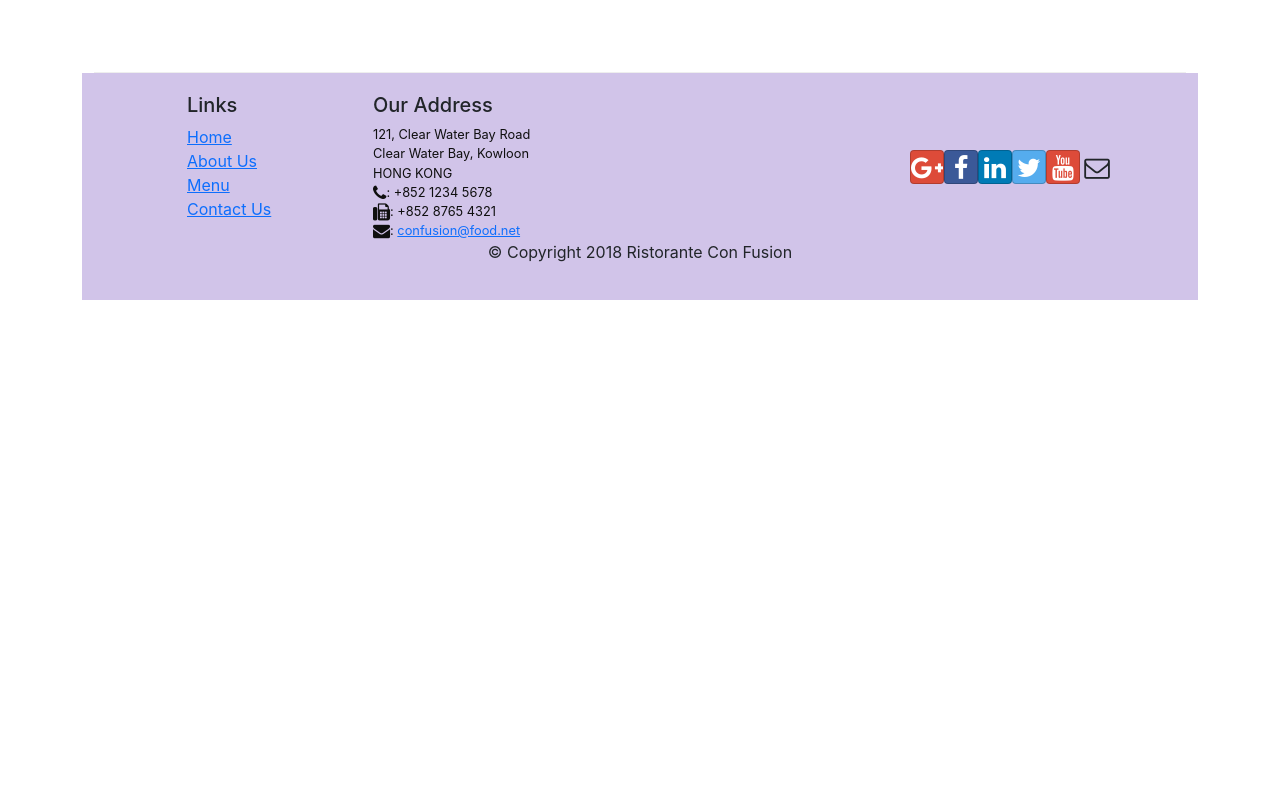
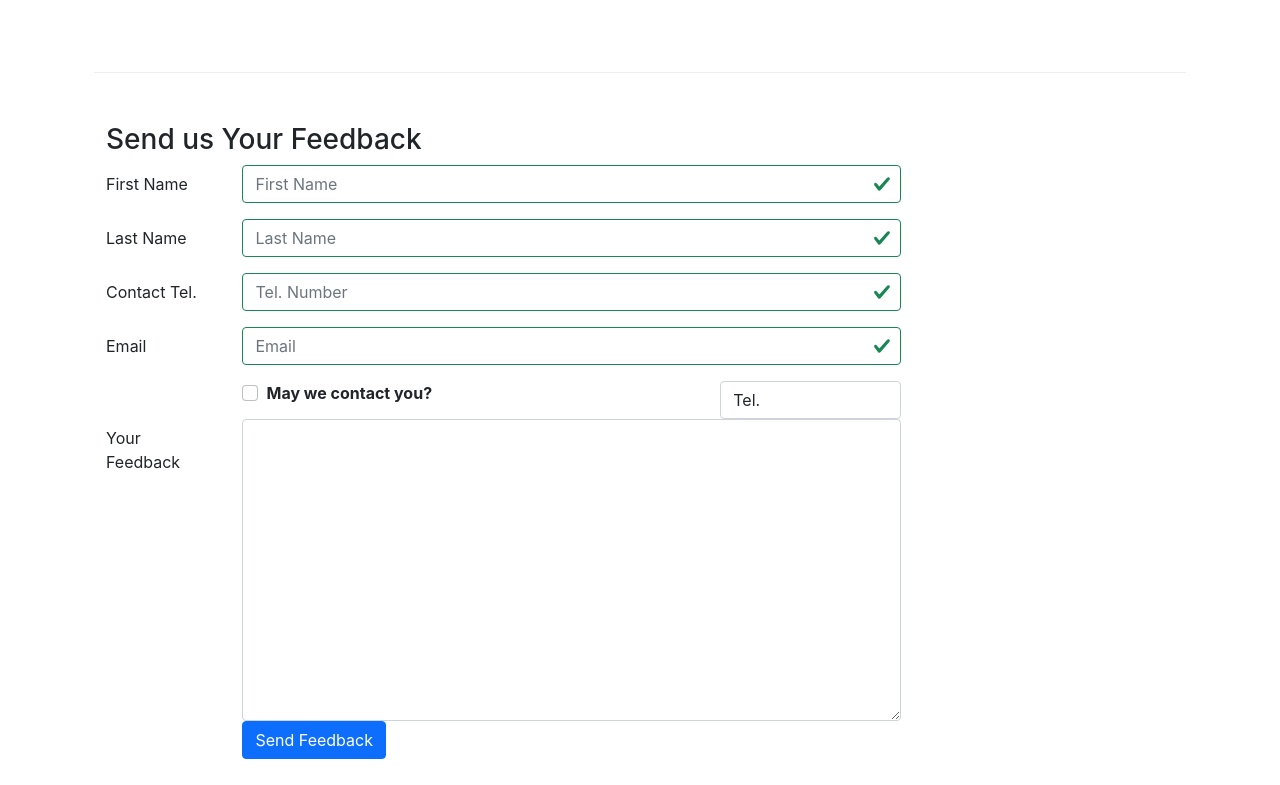
Before and after one commit to haysonyuen/react-confusion, a React (Create React App) app: page /contactus in a window 1280 px wide. Shown: the part 775-1560 px from the top of the page. Before the commit the page ends 1075 px from the top, so only its background shows below. Built offline with nearby package versions, Linux system fonts and the light colour scheme.

Commit message:
Controlled Form

```diff
--- a/src/components/ContactComponent.js
+++ b/src/components/ContactComponent.js
@@ -1,8 +1,90 @@
-import React from 'react';
-import {Breadcrumb, BreadcrumbItem} from 'reactstrap';
+import React, {Component} from 'react';
+import {Breadcrumb, BreadcrumbItem, Button, Form, FormGroup, Input, Label, Col, FormFeedback} from 'reactstrap';
 import {Link} from 'react-router-dom';
 
-function Contact(props) {
+// Form Component can only be done in Class Component to support controlled form
+
+class Contact extends Component{
+
+    constructor(props) {
+        super(props);
+        this.state = {
+            firstname: '',
+            lastname:'',
+            telnum:'',
+            email:'',
+            agree: false,
+            contactType: 'Tel.',
+            message:'',
+            touched: {
+                firstname: false,
+                lastname: false,
+                telnum: false,
+                email: false
+            }
+        };
+
+        this.handleInputChange = this.handleInputChange.bind(this);
+        this.handleSubmit = this.handleSubmit.bind(this);
+        this.handleBlur = this.handleBlur.bind(this);
+
+    }
+
+    handleInputChange(event) {
+        const target = event.target;
+        const value = target.type === 'checkbox' ? target.checked : target.value;
+        const name = target.name;
+
+        this.setState({
+            [name]: value
+        });
+    }
+
+    handleSubmit(event) {
+        console.log('Event:', event);
+        console.log('Current State is:' + JSON.stringify(this.state));
+        alert('Current State is:' + JSON.stringify(this.state));
+        event.preventDefault();
+    }
+
+    handleBlur = (field) => (evt) => {
+        this.setState({
+            touched: { ...this.state.touched, [field]: true }
+        });
+    }
+
+    validate(firstname, lastname, telnum, email) {
+        const errors = {
+            firstname: '',
+            lastname:'',
+            telnum:'',
+            email:''
+        };
+
+        if (this.state.touched.firstname && firstname.length <3)
+            errors.firstname = 'First Name should be >= 3 characters';
+        else if (this.state.touched.firstname && firstname.length > 10)
+            errors.firstname = 'First Name should be <= 10 characters';
+        if (this.state.touched.lastname && lastname.length <3)
+            errors.lastname = 'Last Name should be >= 3 characters';
+        else if (this.state.touched.lastname && lastname.length > 10)
+            errors.lastname = 'Last Name should be <= 10 characters';
+
+        const reg = /^\d+$/;
+        if (this.state.touched.telnum && !reg.test(telnum))
+            errors.telnum = 'Tel. Number should contain only numbers';
+
+        if (this.state.touched.email && email.split('').filter(x => x === '@').length !== 1)
+            errors.email = 'Email should contain a @';
+
+        return errors;
+    }
+
+    render(){
+
+        const errors = this.validate(this.state.firstname, this.state.lastname, this.state.telnum, this.state.email);
+
+
         return(
             <div className="container">
                 <div className="row">
@@ -41,8 +123,106 @@
                         </div>
                     </div>
                 </div>
+                <div className="row row-content">
+                    <div className="col-12">
+                        <h3>Send us Your Feedback</h3>
+                    </div>
+                    <div className="col-12 col-md-9">
+                        <Form onSubmit={this.handleSubmit}>
+                            <FormGroup row className="mb-3">
+                                <Label htmlFor ='firstname' md={2}>First Name</Label>
+                                <Col md= {10}>
+                                    <Input type="text" id="firstname" name="firstname"
+                                    placeholder="First Name"
+                                    value={this.state.firstname}
+                                    valid={errors.firstname ===''}
+                                    invalid= {errors.firstname !==''}
+                                    onBlur= {this.handleBlur('firstname')}
+                                    onChange={this.handleInputChange}/>
+                                    <FormFeedback>{errors.firstname}</FormFeedback>
+                                </Col>
+                            </FormGroup>
+                            <FormGroup row className="mb-3">
+                                <Label htmlFor ='lastname' md={2}>Last Name</Label>
+                                <Col md= {10}>
+                                    <Input type="text" id="lastname" name="lastname"
+                                    placeholder="Last Name"
+                                    value={this.state.lastname}
+                                    valid={errors.lastname ===''}
+                                    invalid= {errors.lastname !==''}
+                                    onBlur= {this.handleBlur('lastname')}
+                                    onChange={this.handleInputChange}/>
+                                    <FormFeedback>{errors.lastname}</FormFeedback>
+                                 </Col>
+                            </FormGroup>
+                            <FormGroup row className="mb-3">
+                                <Label htmlFor ='telnum' md={2}>Contact Tel.</Label>
+                                <Col md= {10}>
+                                    <Input type="tel" id="telnum" name="telnum"
+                                    placeholder="Tel. Number"
+                                    value={this.state.telnum}
+                                    valid={errors.telnum ===''}
+                                    invalid= {errors.telnum !==''}
+                                    onBlur= {this.handleBlur('telnum')}
+                                    onChange={this.handleInputChange}/>
+                                    <FormFeedback>{errors.telnum}</FormFeedback>
+                                 </Col>
+                            </FormGroup>
+                            <FormGroup row className="mb-3">
+                                <Label htmlFor ='email' md={2}>Email</Label>
+                                <Col md= {10}>
+                                    <Input type="email" id="email" name="email"
+                                    placeholder="Email"
+                                    value={this.state.email}
+                                    valid={errors.email ===''}
+                                    invalid= {errors.email !==''}
+                                    onBlur= {this.handleBlur('email')}
+                                    onChange={this.handleInputChange}/>
+                                    <FormFeedback>{errors.email}</FormFeedback>
+                                 </Col>
+                            </FormGroup>
+                            <FormGroup row>
+                                <Col md={{size: 6, offset: 2}}>
+                                    <FormGroup check>
+                                        <Label check>
+                                            <Input type="checkbox" name="agree"
+                                            checked = {this.state.agree}
+                                            onChange={this.handleInputChange}/> {' '}
+                                            <strong>May we contact you?</strong>
+                                        </Label>
+                                    </FormGroup>
+                                </Col>
+                                <Col md={{size: 3, offset: 1}}>
+                                    <Input type="select" name="contactType"
+                                    value={this.state.contactType}
+                                    onChange={this.handleInputChange}>
+                                        <option>Tel.</option>
+                                        <option>Email</option>
+                                    </Input>
+                                </Col>
+                            </FormGroup>
+                            <FormGroup row>
+                                <Label htmlFor ='message' md={2}>Your Feedback</Label>
+                                <Col md= {10}>
+                                    <Input type="textarea" id="message" name="message"
+                                    rows="12" value={this.state.message}
+                                    onChange={this.handleInputChange}/>
+                                 </Col>
+                            </FormGroup>
+                            <FormGroup row>
+                                <Col md={{size:10, offset: 2}}>
+                                    <Button type="submit" color="primary">
+                                        Send Feedback
+                                    </Button>
+                                </Col>
+                            </FormGroup>
+                        </Form>
+                    </div>
+                </div>
             </div>
         );
     }
+}
+
 
 export default Contact;
--- a/src/index.js
+++ b/src/index.js
@@ -8,9 +8,10 @@
 import reportWebVitals from './reportWebVitals';
 
 ReactDOM.render(
-  <React.StrictMode>
+  //<React.StrictMode></React.StrictMode>
+  <React.Fragment>
     <App />
-  </React.StrictMode>,
+  </React.Fragment>,
   document.getElementById('root')
 );
 
```
Also changed, not shown: src/logo.svg (added), 1 other file (tests, documents, lock files or other folders). Lines whose indentation alone changed are shown as unchanged.
